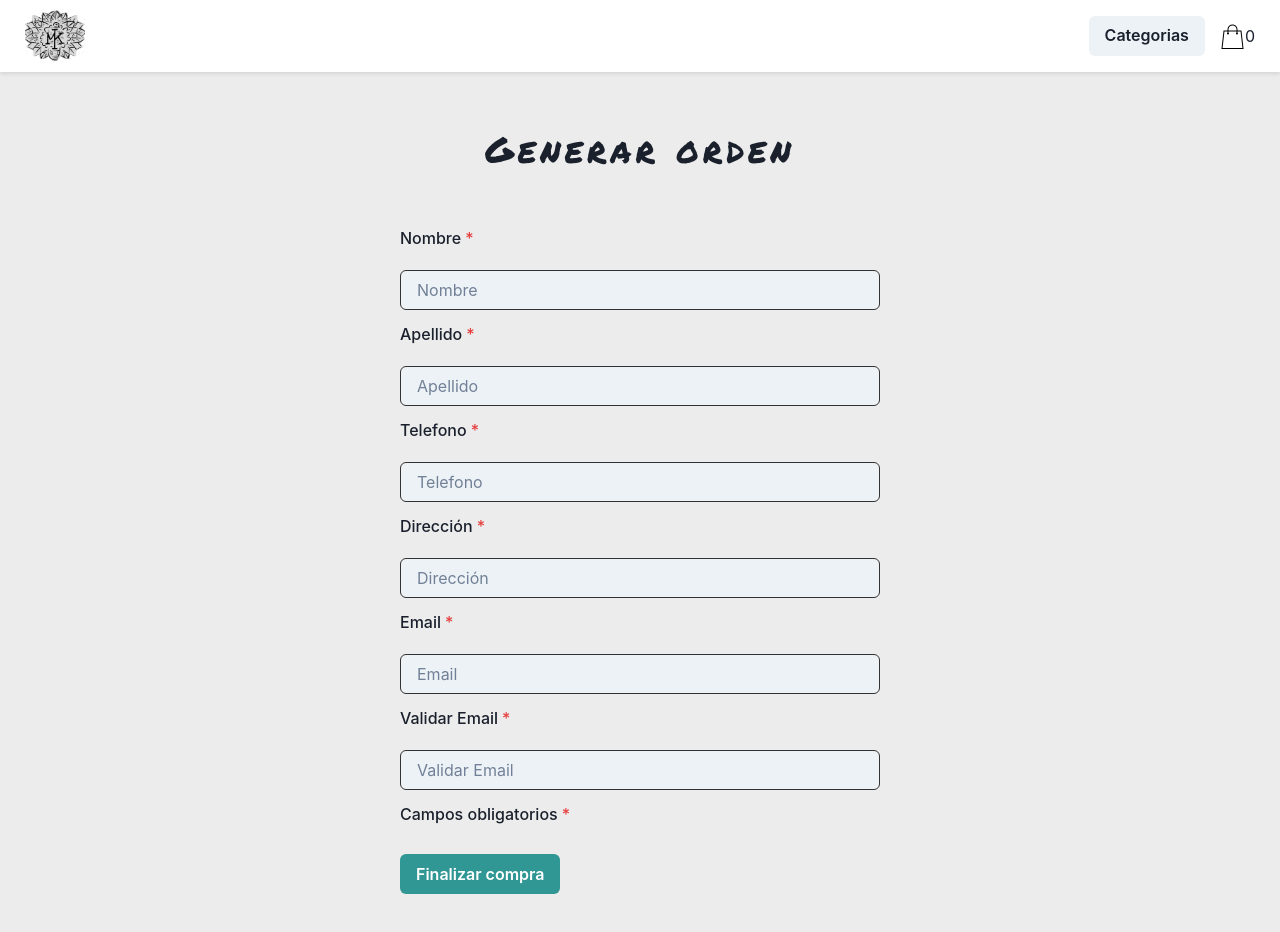
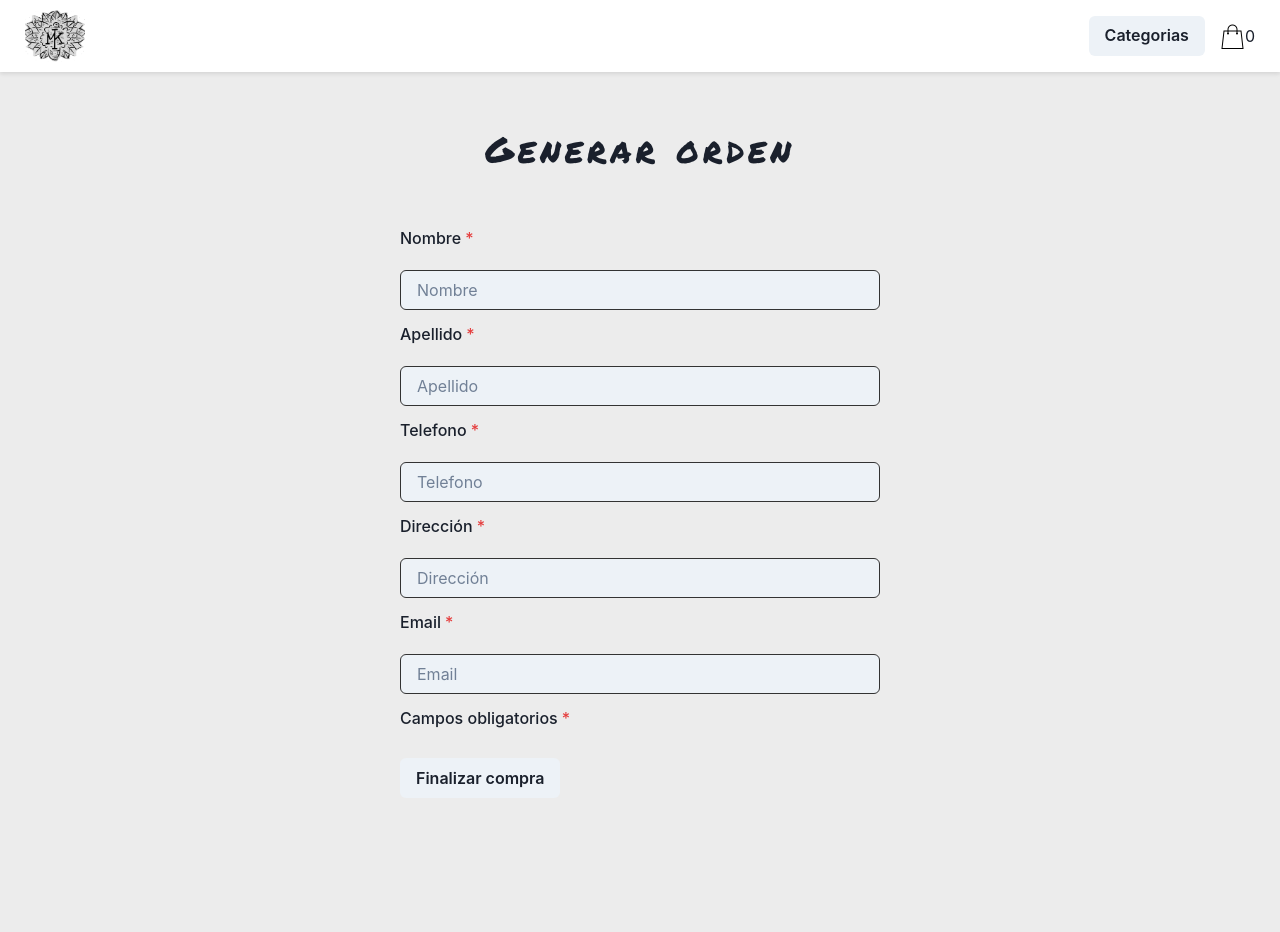
Before and after one commit to julianbattaglino/react-eccomerce, a React (Create React App) app: page /checkout in a window 1280 px wide. Shown: the top 932 px of the page. After the commit the page ends 848 px from the top, so only its background shows below. Built offline with nearby package versions, Linux system fonts and the light colour scheme.

Commit message:
update toastify transitions

```diff
--- a/src/components/Checkout/Checkout.js
+++ b/src/components/Checkout/Checkout.js
@@ -1,7 +1,7 @@
 import "./Checkout.css";
 import "react-toastify/dist/ReactToastify.css";
 import { Button, Input, Stack, FormControl, FormLabel } from '@chakra-ui/react'
-import { ToastContainer, toast } from "react-toastify";
+import { ToastContainer, toast, Zoom } from "react-toastify";
 
 import { useContext } from 'react'
 import { CartContext } from "../../context/CartContext";
@@ -21,6 +21,7 @@ const Checkout = () => {
             pauseOnHover: true,
             draggable: true,
             progress: undefined,
+            transition: Zoom,
             className: "toastify",
         });
     }
@@ -33,14 +34,12 @@ const Checkout = () => {
         const inputPhone = document.getElementById("inputPhone").value;
         const inputAddress = document.getElementById("inputAddress").value;
         const inputEmail = document.getElementById("inputEmail").value;
-        const inputEmailValidate = document.getElementById("inputEmailValidate").value;
 
-        if (inputEmail === inputEmailValidate) {
+
             if (
                 inputName !== "" &&
                 inputLastname !== "" &&
                 inputEmail !== "" &&
-                inputEmailValidate !== "" &&
                 inputPhone !== "" &&
                 inputAddress !== ""
             ) {
@@ -88,9 +87,8 @@ const Checkout = () => {
                             window.location.href = "/";
                         }, 8000);
                     });
-            }
         } else {
-            toastify("REVISE SUS DATOS", 2500);
+            toastify("Todos los campos son obligatorios!!!", 2500);
         }
     }
 
@@ -117,11 +115,9 @@ const Checkout = () => {
                     <Input className="form-input" variant='filled' id="inputAddress" type="text" placeholder='Dirección' />
                     <FormLabel>Email</FormLabel>
                     <Input className="form-input" variant='filled' id="inputEmail" type="email" placeholder='Email' />
-                    <FormLabel>Validar Email</FormLabel>
-                    <Input className="form-input" variant='filled' id="inputEmailValidate" type="email" placeholder='Validar Email' />
                     <FormLabel>Campos obligatorios</FormLabel>
                 </Stack>
-                <Button onClick={(e) => { addOrder(e) }} className="order-btn" colorScheme='teal'>Finalizar compra</Button>
+                <Button onClick={(e) => { addOrder(e) }} className="order-btn">Finalizar compra</Button>
             </FormControl>
         </div>
     );
```
